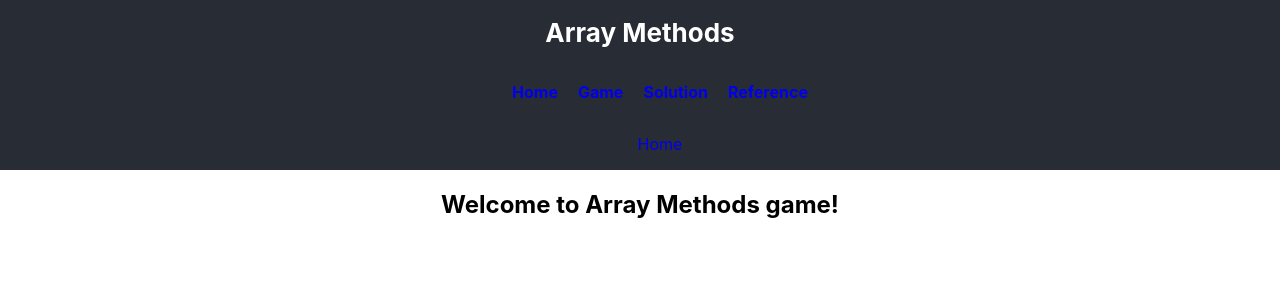
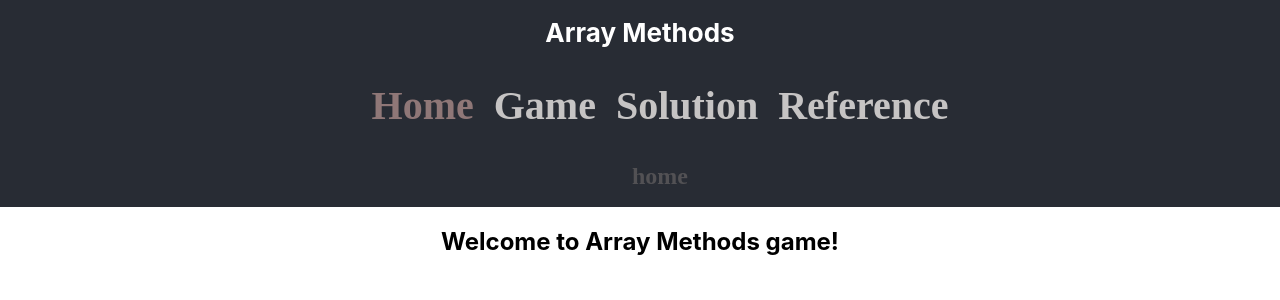
Before and after one commit to anton-kan/anton-kan-06-onl-01-Kahn-Anton-JS-advanced, a React (Create React App) app in the folder react-array-methods/: page / in a window 1280 px wide. Shown: the top 300 px of the page. Built offline with nearby package versions, Linux system fonts and the light colour scheme.

Commit message:
Added styles for NavLinks and breadcrumbs

```diff
--- a/react-array-methods/src/App.js
+++ b/react-array-methods/src/App.js
@@ -8,8 +8,22 @@ import Method from './pages/Method';
 import Reference from './pages/Reference';
 import ErrorPage from './pages/ErrorPage';
 import Breadcrumbs from './components/Breadcrumbs';
+import styled from 'styled-components';
 
 import './App.css';
+
+const activeClassName = 'nav-item-active';
+
+const StyledNavLink = styled(NavLink).attrs({ activeClassName })`
+  font-size: 40px;
+  font-family: 'Raleway';
+  color: rgb(198, 196, 196);
+  font-weight: bold;
+  line-height: 1.2;
+  &.${activeClassName} {
+    color: rgb(143, 119, 119);
+  }
+`;
 
 const App = () => {
   return (
@@ -20,16 +34,18 @@ const App = () => {
           <nav className="App-header-menu">
             <ul>
               <li>
-                <NavLink to={ROUTING_PATHS.home}>Home</NavLink>
+                <StyledNavLink to={ROUTING_PATHS.home} exact>
+                  Home
+                </StyledNavLink>
               </li>
               <li>
-                <NavLink to={ROUTING_PATHS.game}>Game</NavLink>
+                <StyledNavLink to={ROUTING_PATHS.game}>Game</StyledNavLink>
               </li>
               <li>
-                <NavLink to={ROUTING_PATHS.solution}>Solution</NavLink>
+                <StyledNavLink to={ROUTING_PATHS.solution}>Solution</StyledNavLink>
               </li>
               <li>
-                <NavLink to={ROUTING_PATHS.reference}>Reference</NavLink>
+                <StyledNavLink to={ROUTING_PATHS.reference}>Reference</StyledNavLink>
               </li>
             </ul>
           </nav>
--- /dev/null
+++ b/react-array-methods/src/components/Breadcrumbs/StyledNavLink.js
@@ -0,0 +1,12 @@
+import styled from 'styled-components';
+import { NavLink } from 'react-router-dom';
+
+const StyledNavLink = styled(NavLink)`
+  font-size: 24px;
+  font-family: 'Raleway';
+  color: rgb(82, 81, 84);
+  font-weight: bold;
+  line-height: 1.2;
+`;
+
+export default StyledNavLink;
--- a/react-array-methods/src/components/Breadcrumbs/index.js
+++ b/react-array-methods/src/components/Breadcrumbs/index.js
@@ -1,6 +1,7 @@
 import React from 'react';
 import styled from 'styled-components';
-import { useLocation, NavLink } from 'react-router-dom';
+import { useLocation } from 'react-router-dom';
+import StyledNavLink from './StyledNavLink';
 
 const StyledUL = styled.ul`
   list-style: none;
@@ -13,10 +14,10 @@ const Breadcrumbs = () => {
 
   return (
     <StyledUL>
-      <NavLink to="/">Home</NavLink>
+      <StyledNavLink to="/">home</StyledNavLink>
       {crumbs.map((i, index) => (
         <li key={i}>
-          <NavLink to={`/${crumbs.slice(0, index + 1).join('/')}`}>&nbsp;{`> ${i}`}</NavLink>
+          <StyledNavLink to={`/${crumbs.slice(0, index + 1).join('/')}`}>&nbsp;{`> ${i}`}</StyledNavLink>
         </li>
       ))}
     </StyledUL>
```
